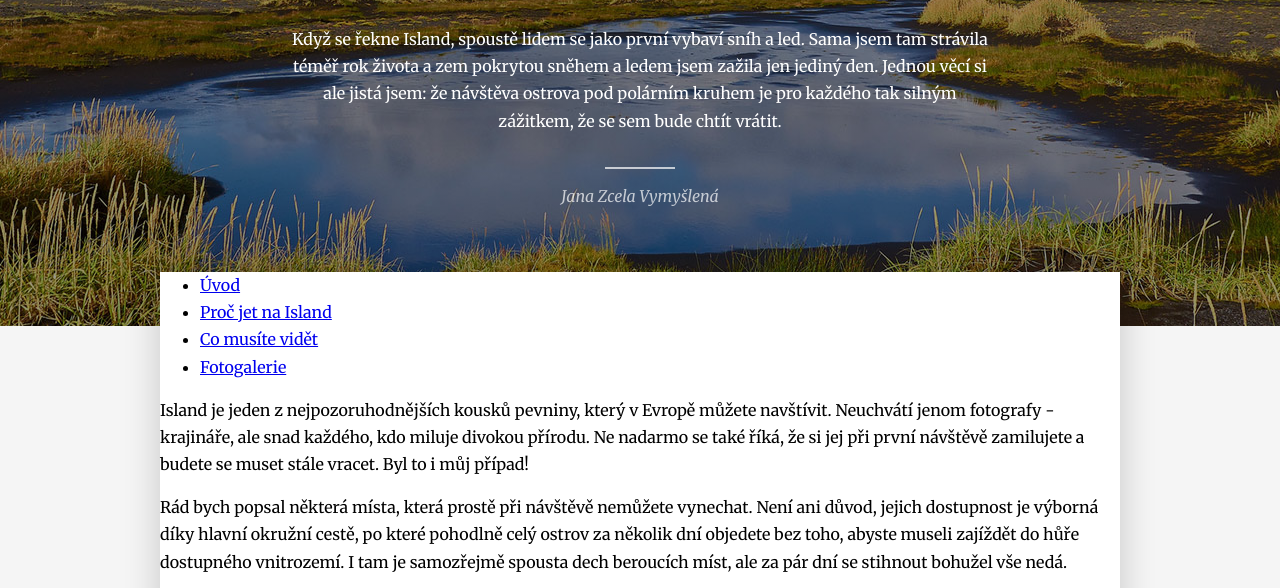
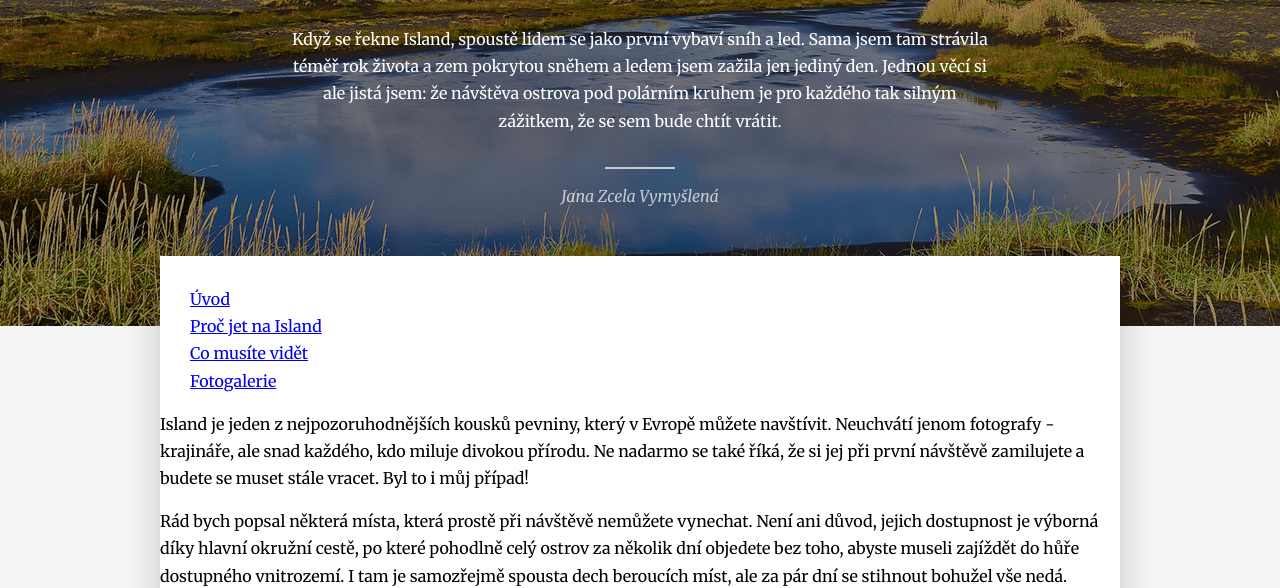
Before and after one commit to Lucie173/21-PROJEKT-Island, a plain HTML site: page index.html in a window 1280 px wide. Shown: the part 250-838 px from the top of the page. Drawn offline with Linux system fonts and the light colour scheme.

Commit message:
css menu

```diff
--- a/style.css
+++ b/style.css
@@ -141,6 +141,11 @@ body {
 }
 /* MENU */
 
+.menu1 {
+    padding: 30px 30px 0 30px;
+    margin: 0;
+    list-style: none;
+}
 
 
 
```
